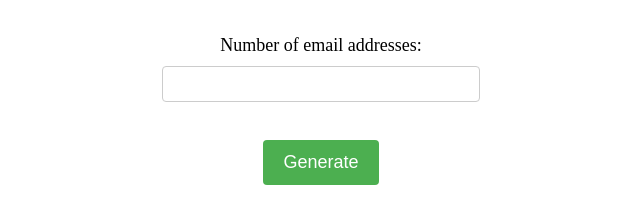
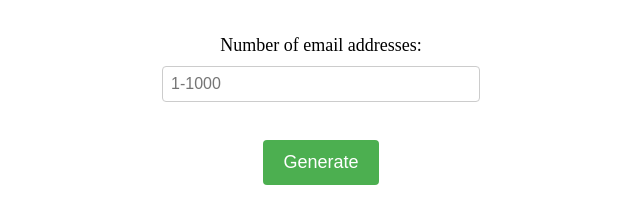
Before and after one commit to wanshade/gmailplus-generator, a plain HTML site: page index.html in a window 1280 px wide. Shown: the part 250-462 px from the top of the page, 319-959 px from the left. Drawn offline with Linux system fonts and the light colour scheme.

Commit message:
Update index.html

```diff
--- a/index.html
+++ b/index.html
@@ -10,7 +10,7 @@
       <input type="text" id="email-input" name="email-input" alt="youremail-without@" placeholder="youremail-without@" >
       <br>
       <label for="num-chars-input">Number of email addresses:</label>
-      <input type="number" id="num-chars-input" name="num-chars-input" min="1" max="1000" required >
+      <input type="number" id="num-chars-input" name="num-chars-input" min="1" max="1000" placeholder="1-1000" required >
       <br>
       <button type="submit">Generate</button>
     </form>
```
